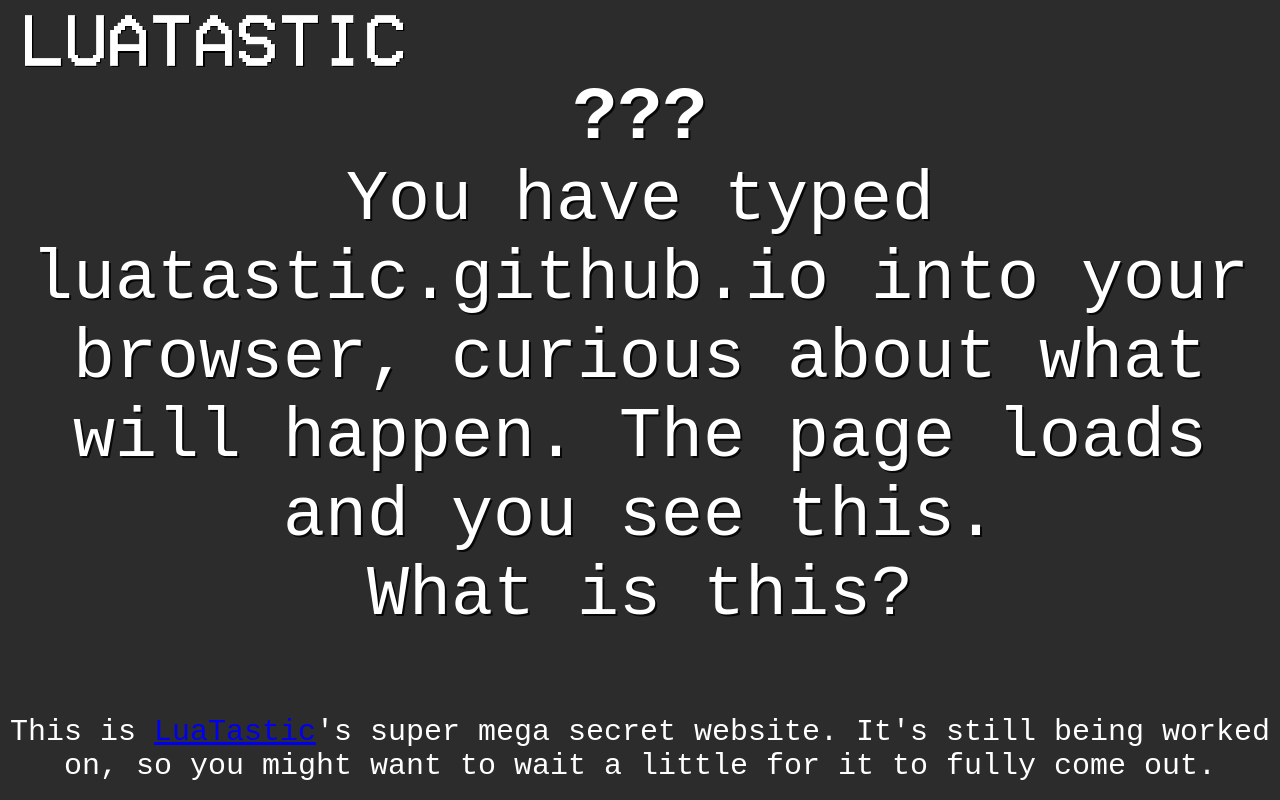
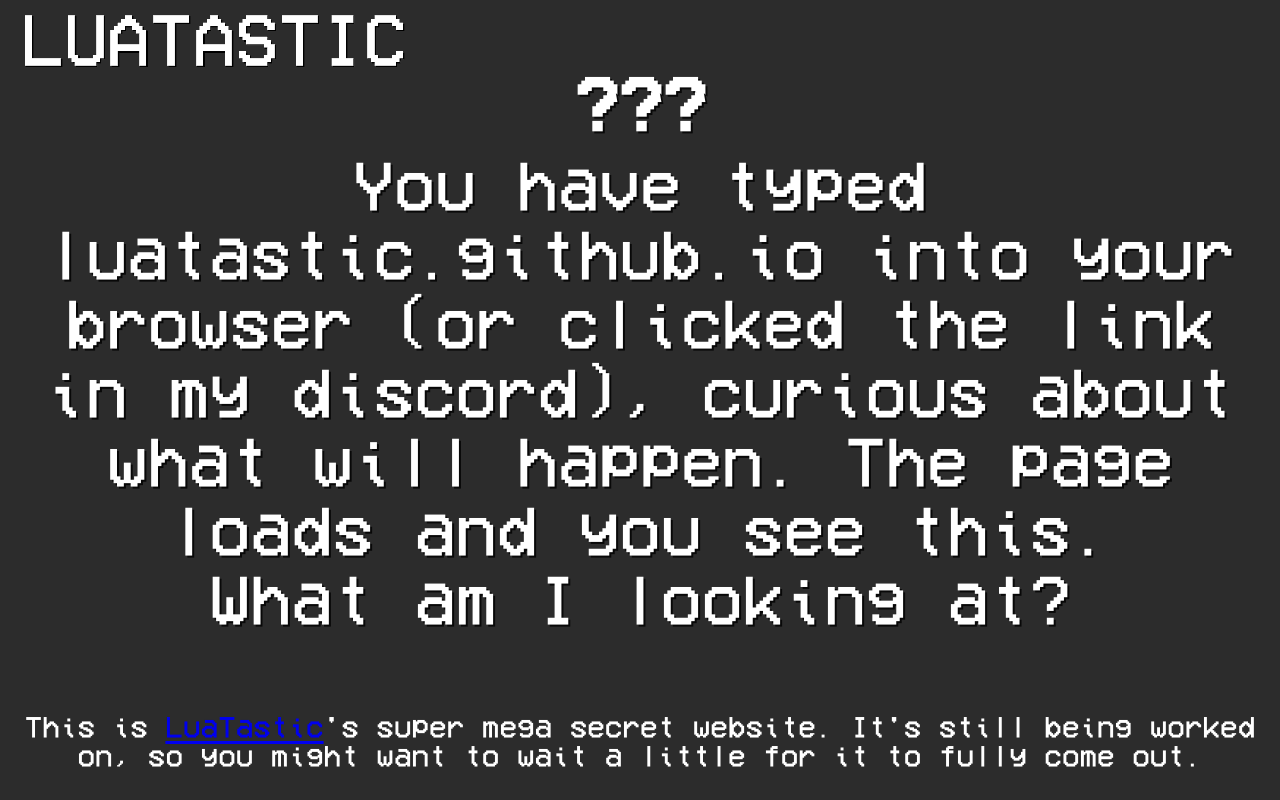
Before and after one commit to LuaTastic/luatastic.github.io, a plain HTML site: page index.html in a window 1280 px wide. Drawn offline with Linux system fonts and the light colour scheme.

Commit message:
Add files via upload

```diff
--- a/index.html
+++ b/index.html
@@ -20,8 +20,9 @@
    <div class="questionmarks"><b>???</b></div>
 
 <div class="headertextframe">
-You have typed luatastic.github.io into your browser, curious about what will happen. The page loads and you see this.<br/>
-What is this?
+You have typed luatastic.github.io into your browser (or clicked the link in my discord),  curious about what will happen.
+The page loads and you see this.<br/>
+What am I looking at?
 </div>
 
 <div class="yesitsme">
--- a/style.css
+++ b/style.css
@@ -1,3 +1,9 @@
+
+@font-face {
+    font-family: "VCROSDMONO";
+    src: url(fonts/VCR_OSD_MONO.ttf);
+}
+
 body{background-color: #2c2c2c;}
 
 
@@ -18,21 +24,33 @@ body{background-color: #2c2c2c;}
    color: #ffffff;
    font-size: 75px;
    text-shadow: 2px 2px 0px #080808;
-   font-family: 'Courier New', Courier, monospace;
+   font-family: VCROSDMONO;
+   animation: wavy-text 2000ms ease-in-out infinite;
 }
 .headertextframe {
    text-align: center;
    color: #ffffff;
    font-size: 70px;
    text-shadow: 2px 2px 0px #080808;
-   font-family: 'Courier New', Courier, monospace;
+   font-family: VCROSDMONO;
 }
 
 .yesitsme {
-   font-family: 'Courier New', Courier, monospace;
+   font-family: VCROSDMONO;
    font-size: 30px;
-   font-weight:lighter;
    text-align: center;
    color: #ffffff;
    margin-top: 80px;
 }
+
+@keyframes wavy-text {
+    0% {
+        transform: translateY(0px);
+    }
+    50% {
+        transform: translateY(-10px);
+    }
+    100% {
+        transform: translateY(0px);
+    }
+}
```
Also changed, not shown: fonts/VCR_OSD_MONO.ttf (added).
